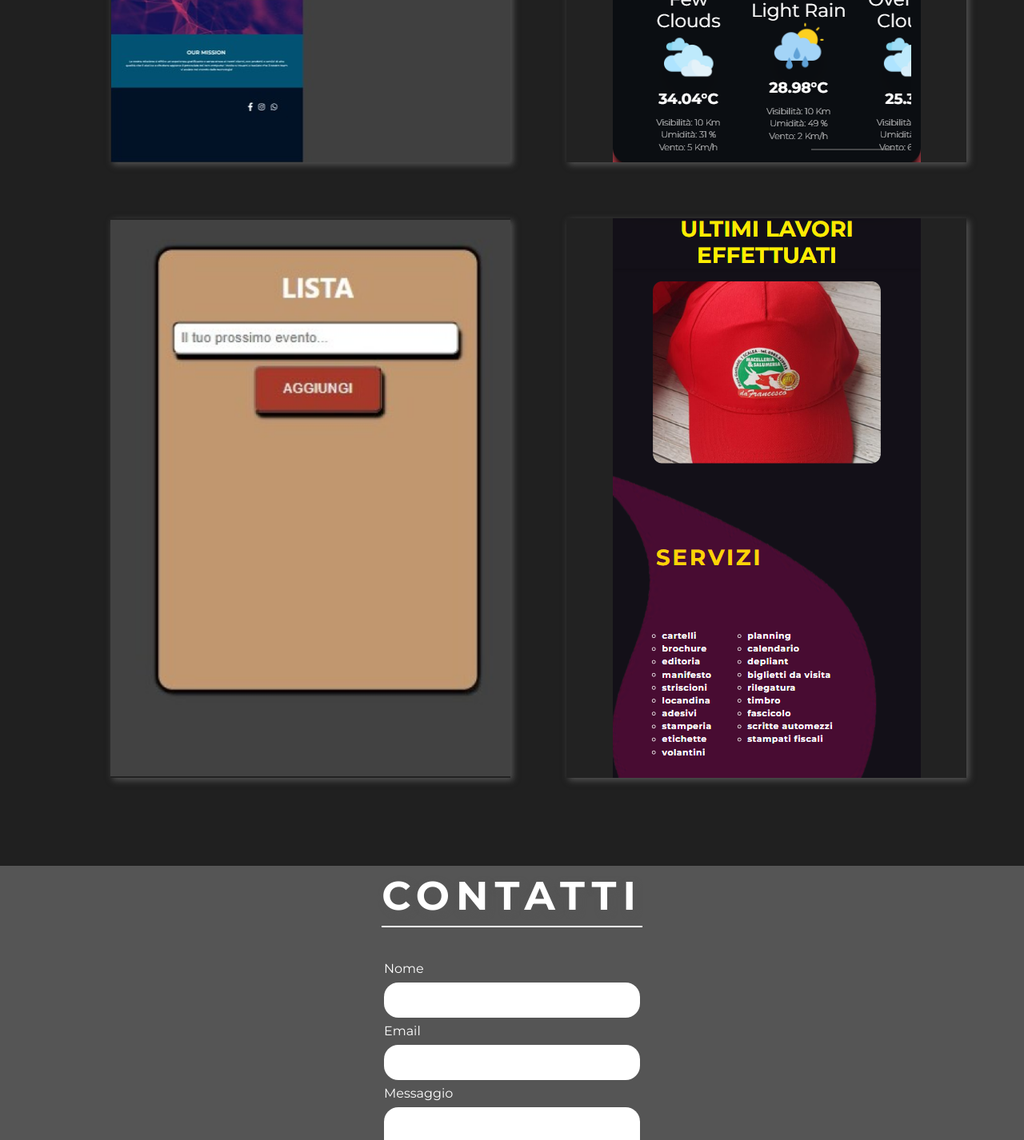
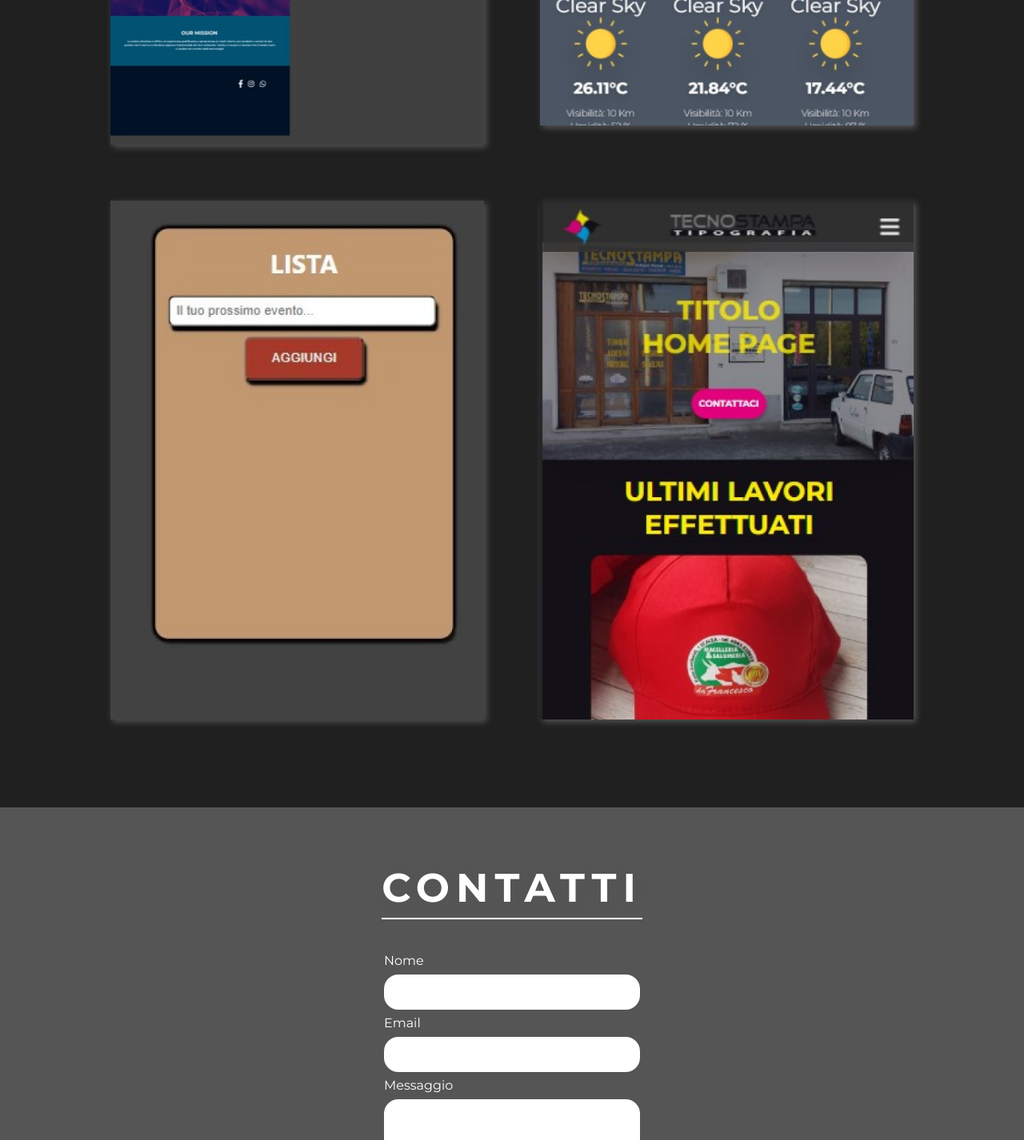
Before and after one commit to davidecandia/cv, a React (Create React App) app: page / in a window 1280 px wide. Shown: the part 1407-2833 px from the top of the page at 80% size. Built offline with nearby package versions, Linux system fonts and the light colour scheme.

Commit message:
ritorno commit precedente

```diff
--- a/src/App.css
+++ b/src/App.css
@@ -202,13 +202,6 @@ h4, p {
     position: relative;
     overflow: hidden;
     transition: all 1s;
-    width: 500px; height: 700px;
-    background-size: cover;
-
-    background-color: #222;
-}
-.progetto img{
-    background-size: cover;
 }
 .progetto:hover{
     transform: scale(1.1);
@@ -301,7 +294,7 @@ h4, p {
 /* !section-4 */
 .section-4 {
     width: 100%;
-    height: 80%;
+    height: 70vh;
     background-color: #555;
 }
 
--- a/src/data.js
+++ b/src/data.js
@@ -1,6 +1,6 @@
 import progetto1_nuovo from "./assets/image/progetto1_nuovo.png"
-import progetto2_nuovo from "./assets/image/progetto2_nuovo.png"
-import progetto3_nuovo from "./assets/image/progetto3_nuovo.png"
+import progetto2_nuovo from "./assets/image/progetto2_nuovo.jpg"
+import progetto3_nuovo from "./assets/image/progetto3_nuovo.jpg"
 import progetto4_nuovo from "./assets/image/progetto4_nuovo.jpg"
 
 
```
Also changed, not shown: src/assets/image/progetto2_nuovo.png, src/assets/image/progetto3_nuovo.png.
